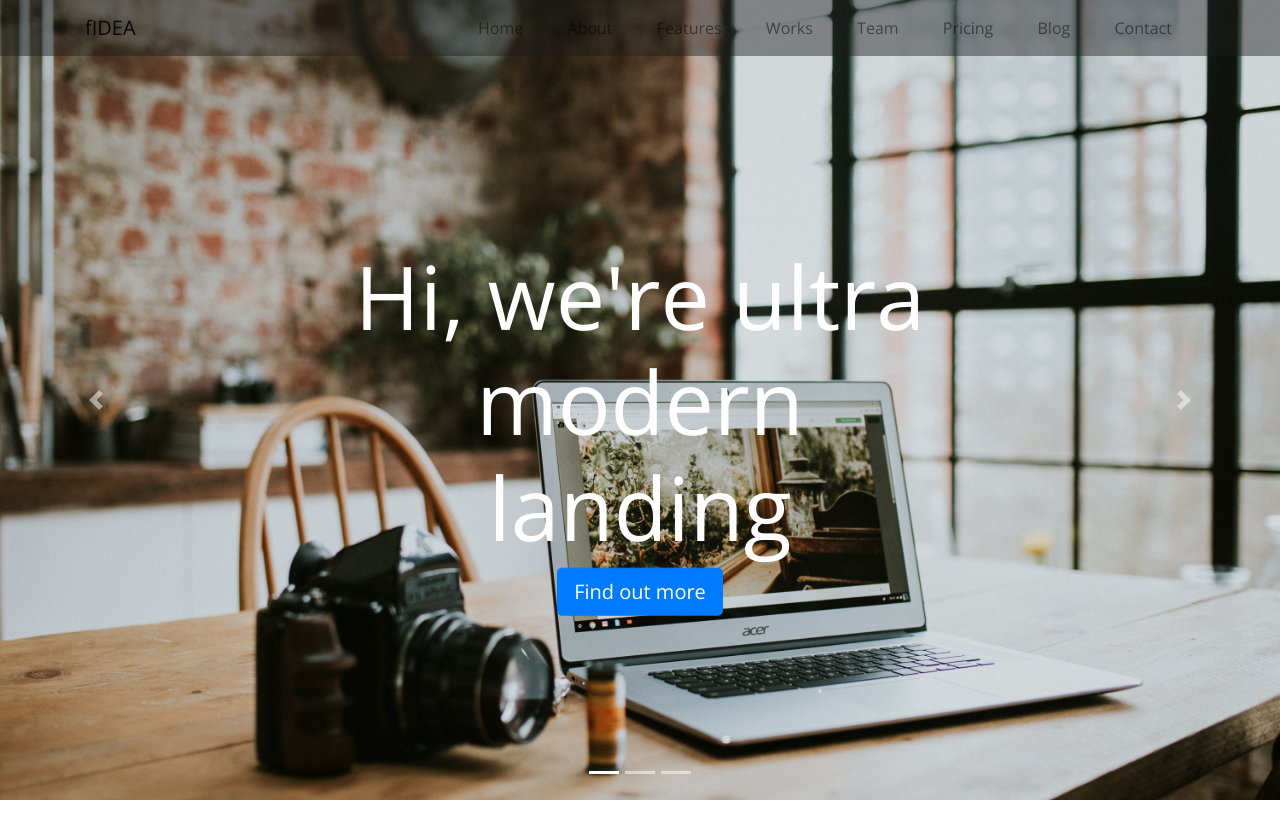
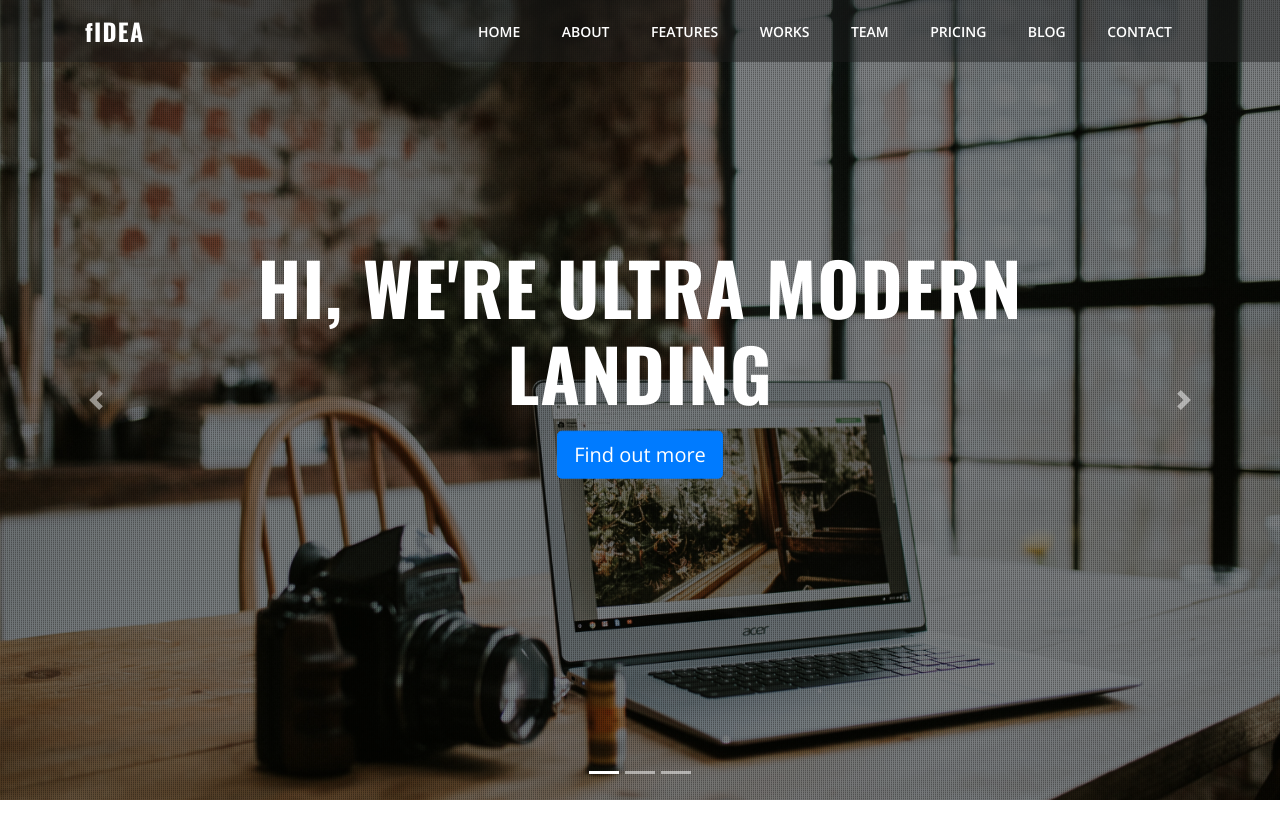
Before and after one commit to coatceatl/fIDEA, a website built with webpack: page index.html in a window 1280 px wide. Both pictures are taken after a click on the link "fIDEA". Built offline with nearby package versions, Linux system fonts and the light colour scheme.

Commit message:
added overlay to slides and changed color for header

```diff
--- a/index.html
+++ b/index.html
@@ -60,23 +60,26 @@
           </ul>
           <div class='carousel-inner'>
             <div class='carousel-item active'>
+              <div class='overlay'></div>
               <img src='src/img/slider1.jpg' alt=''>
               <div class='carousel-caption'>
-                <h2 class='display-2'>Hi, we're ultra modern  <br>landing</h2>
+                <h2 class='display-3'>Hi, we're ultra modern landing</h2>
                 <button type='button' class='btn btn-primary btn-lg'>Find out more</button>
               </div>
             </div>
             <div class='carousel-item'>
+              <div class='overlay'></div>
               <img src='src/img/slider2.jpg' alt=''>
               <div class='carousel-caption'>
-                <h2>Branding has another  <br>definition</h2>
+                <h2 class='display-3'>Branding has another  <br>definition</h2>
                 <button type='button' class='btn btn-primary btn-lg'>Read more</button>
               </div>
             </div>
             <div class='carousel-item'>
+              <div class='overlay'></div>
               <img src='src/img/slider3.jpg' alt=''>
               <div class='carousel-caption'>
-                <h2>We'll change your idea <br>of design</h2>
+                <h2 class='display-3'>We'll change your idea <br>of design</h2>
                 <button type='button' class='btn btn-primary btn-lg'>Purchase now</button>
               </div>
             </div>
--- a/src/scss/_custom.scss
+++ b/src/scss/_custom.scss
@@ -1,3 +1,5 @@
 $font-family-sans-serif: 'Open Sans', sans-serif;
+$nav-link-disabled-color: #fff;
+$link-color: #fff;
 
 @import '_header.scss';
--- a/src/scss/_header.scss
+++ b/src/scss/_header.scss
@@ -7,12 +7,24 @@
   background-color: rgba(30,30,30,.45);
   border-bottom: none;
 }
-
+.nav-link {
+  color: #fff !important;
+  font-size: 14px;
+  font-weight: 600;
+  text-transform: uppercase;
+}
+.navbar-brand {
+  color: #fff !important;
+  font-family: 'Oswald', sans-serif;
+  font-weight: 800;
+  letter-spacing: 1.3px;
+  font-size: 24px !important;
+}
 .content-wrapper {
   overflow: hidden;
   height: 100vh;
   position: relative;
-  top: -56px;
+  top: -62px;
 }
 /* intro */
 
@@ -32,7 +44,7 @@
   width: 100%;
   height: 100%;
 }
-.carousel-inner img {
+.carousel-item img {
   display: block;
   width: 100%;
 }
@@ -40,7 +52,24 @@
   position: absolute;
   top: 50%;
   transform: translateY(-50%);
+  opacity: 1;
+  z-index: 10;
 }
-.display-2 {
+.display-3 {
+  font-family: 'Oswald', sans-serif;
   font-weight: 800;
+  line-height: 85px;
+  text-transform: uppercase;
+  margin-bottom: 15px;
+  letter-spacing: 1px;
 }
+.overlay {
+  background-image: url(../img/overlay.png);
+  background-color: rgba(0, 0, 0, 0.4);
+  background-repeat: repeat;
+  height: 100%;
+  position: absolute;
+  top: 0;
+  left: 0;
+  right: 0;
+}
```
Also changed, not shown: dist/img/overlay.png (added), dist/main.css, src/img/overlay.png (added).
